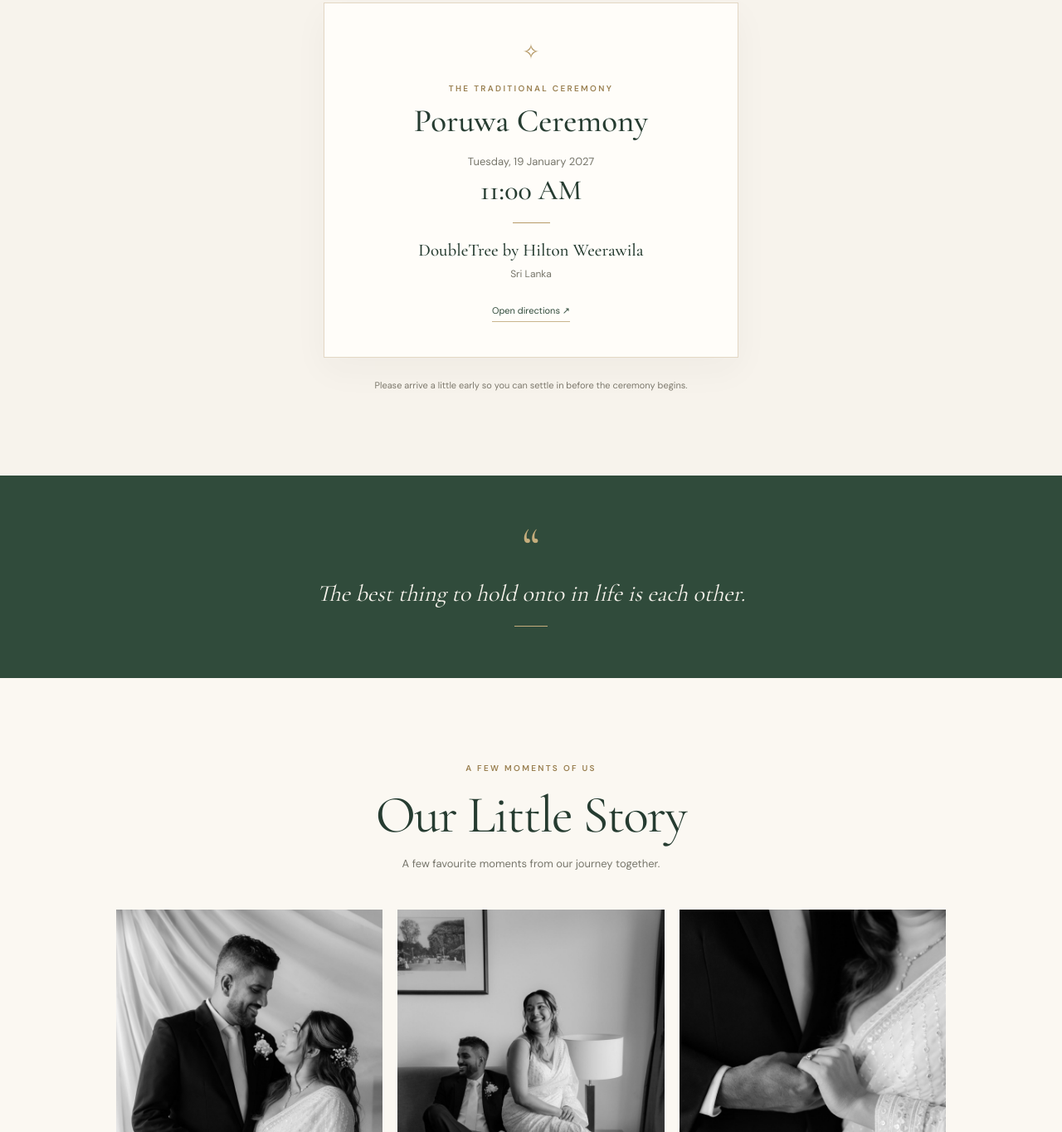
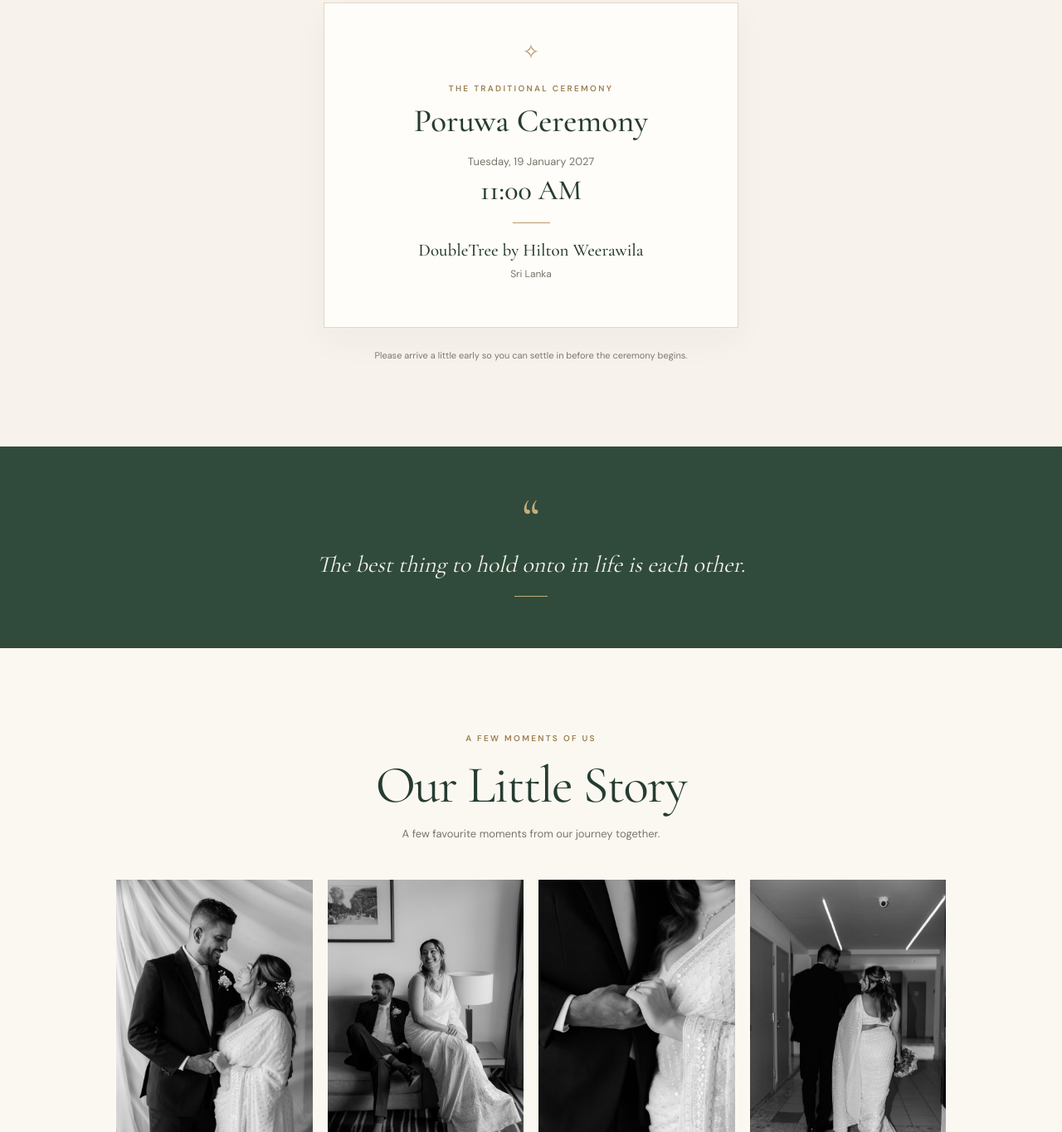
Before and after one commit to itsfeo/website-sk, a plain HTML site: page index.html in a window 1280 px wide. Shown: the part 1436-2800 px from the top of the page at 83% size. Drawn offline with nearby package versions, Linux system fonts and the light colour scheme.

Commit message:
version 7

```diff
--- a/index.html
+++ b/index.html
@@ -71,7 +71,6 @@
         <div class="thin-rule"></div>
         <p class="venue-name">DoubleTree by Hilton Weerawila</p>
         <p class="muted">Sri Lanka</p>
-        <a class="text-link" href="https://www.google.com/maps/search/?api=1&query=DoubleTree+by+Hilton+Weerawila+Sri+Lanka" target="_blank" rel="noopener noreferrer">Open directions ↗</a>
       </div>
       <p class="small-note">Please arrive a little early so you can settle in before the ceremony begins.</p>
     </section>
@@ -92,6 +91,7 @@
         <figure class="g-item"><button type="button" class="g-btn" data-full="assets/engagement-2.jpg" aria-label="View photo 2 larger"><img src="assets/engagement-2.jpg" alt="Sri and Kavi standing together, smiling at the camera" loading="lazy"></button><figcaption>Side by side.</figcaption></figure>
         <figure class="g-item"><button type="button" class="g-btn" data-full="assets/engagement-5.jpg" aria-label="View photo 5 larger"><img src="assets/engagement-5.jpg" alt="Sri and Kavi holding hands, Kavi’s engagement ring catching the light" loading="lazy"></button><figcaption>Holding on.</figcaption></figure>
         <figure class="g-item"><button type="button" class="g-btn" data-full="assets/engagement-6.jpg" aria-label="View photo 6 larger"><img src="assets/engagement-6.jpg" alt="Sri and Kavi sharing a close, quiet moment on the sofa" loading="lazy"></button><figcaption>Our quiet moments.</figcaption></figure>
+        <figure class="g-item"><button type="button" class="g-btn" data-full="assets/engagement-7.jpg" aria-label="View photo 7 larger"><img src="assets/engagement-7.jpg" alt="Sri and Kavi walking down a hallway together, Kavi glancing back with a smile" loading="lazy"></button><figcaption>Walking into forever.</figcaption></figure>
       </div>
       <div class="gallery-note gallery-note-wide">
         <span class="gallery-sparkle" aria-hidden="true">✦</span>
--- a/styles.css
+++ b/styles.css
@@ -33,7 +33,7 @@ h1 em { color: var(--gold); font-weight: 400; }
 .button { display: inline-flex; align-items: center; gap: 28px; padding: 14px 20px; color: var(--white); background: var(--green); text-decoration: none; font-size: 10px; text-transform: uppercase; letter-spacing: .12em; transition: background .2s, transform .2s; }
 .button:hover { background: #1d3328; transform: translateY(-2px); }
 .hero-photo-wrap { max-width: 470px; width: 100%; justify-self: center; position: relative; }
-.photo-frame { padding: 12px; border: 1px solid #c9b58e; transform: rotate(1.2deg); background: #f9f6f0; box-shadow: 0 18px 45px rgba(43,52,42,.1); }
+.photo-frame { padding: 12px; border: 1px solid #c9b58e; background: #f9f6f0; box-shadow: 0 18px 45px rgba(43,52,42,.1); }
 .hero-photo { display: block; width: 100%; aspect-ratio: 3 / 4.1; object-fit: cover; object-position: center 48%; filter: grayscale(100%); }
 .photo-caption { font: italic 17px var(--serif); color: #7c786c; text-align: right; margin: 18px 0 0; }
 .hero-watermark { position: absolute; right: -20px; bottom: -105px; color: rgba(182,154,104,.07); font: 400 250px/.8 var(--serif); pointer-events: none; }
@@ -142,7 +142,7 @@ footer p { font-size: 10px; color: #77766b; margin: 0; }
 }
 
 img { filter: grayscale(100%); }
-.gallery-masonry { max-width: 1000px; margin: auto; display: grid; grid-template-columns: repeat(3, 1fr); gap: 18px; }
+.gallery-masonry { max-width: 1000px; margin: auto; display: grid; grid-template-columns: repeat(4, 1fr); gap: 18px; }
 .g-item { margin: 0; }
 .g-btn { display: block; width: 100%; padding: 0; border: 0; background: none; cursor: zoom-in; overflow: hidden; }
 .g-btn img { display: block; width: 100%; aspect-ratio: 2 / 3; object-fit: cover; transition: transform .5s; }
```
Also changed, not shown: assets/engagement-7.jpg (added), 1 other file.
